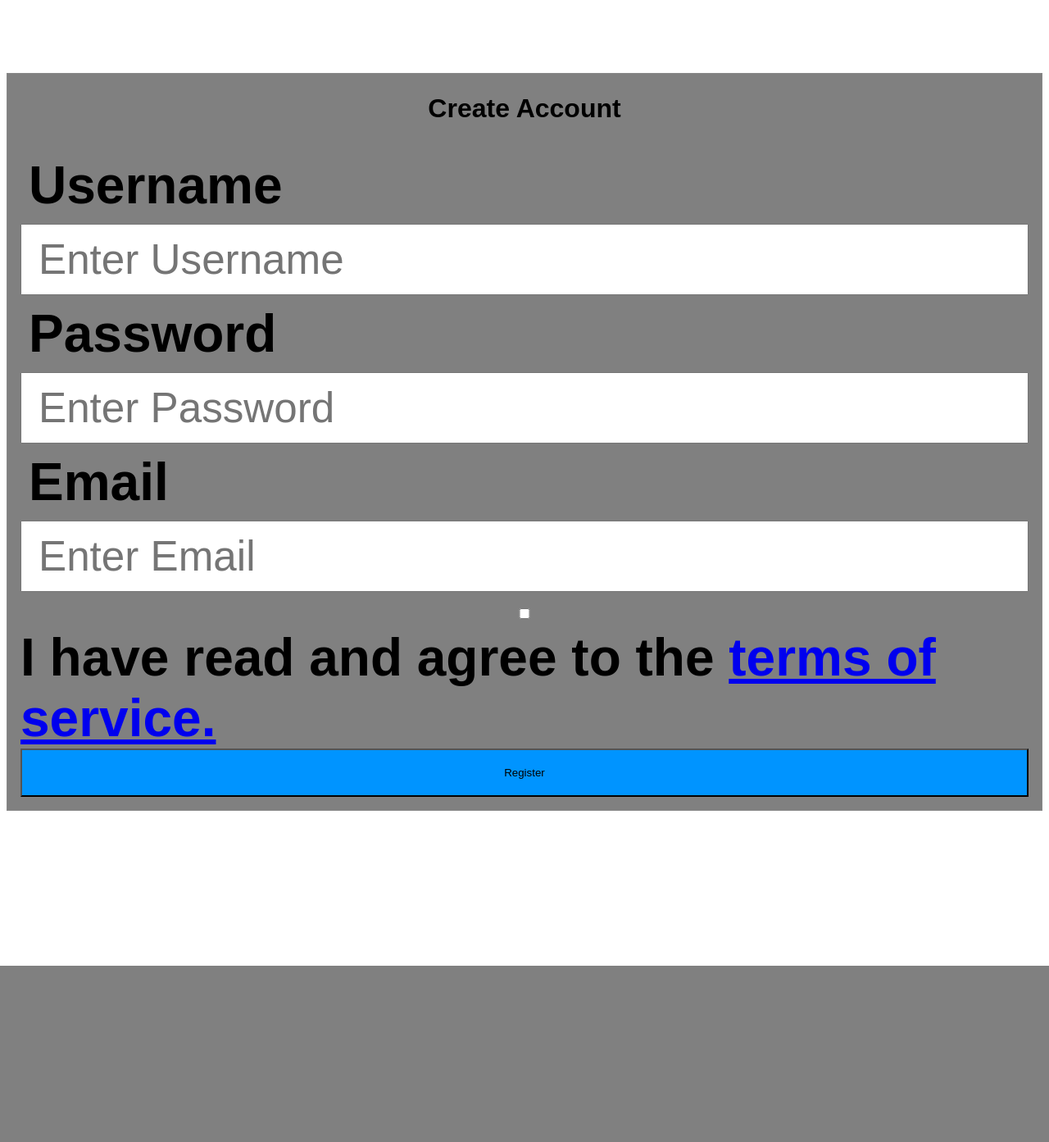
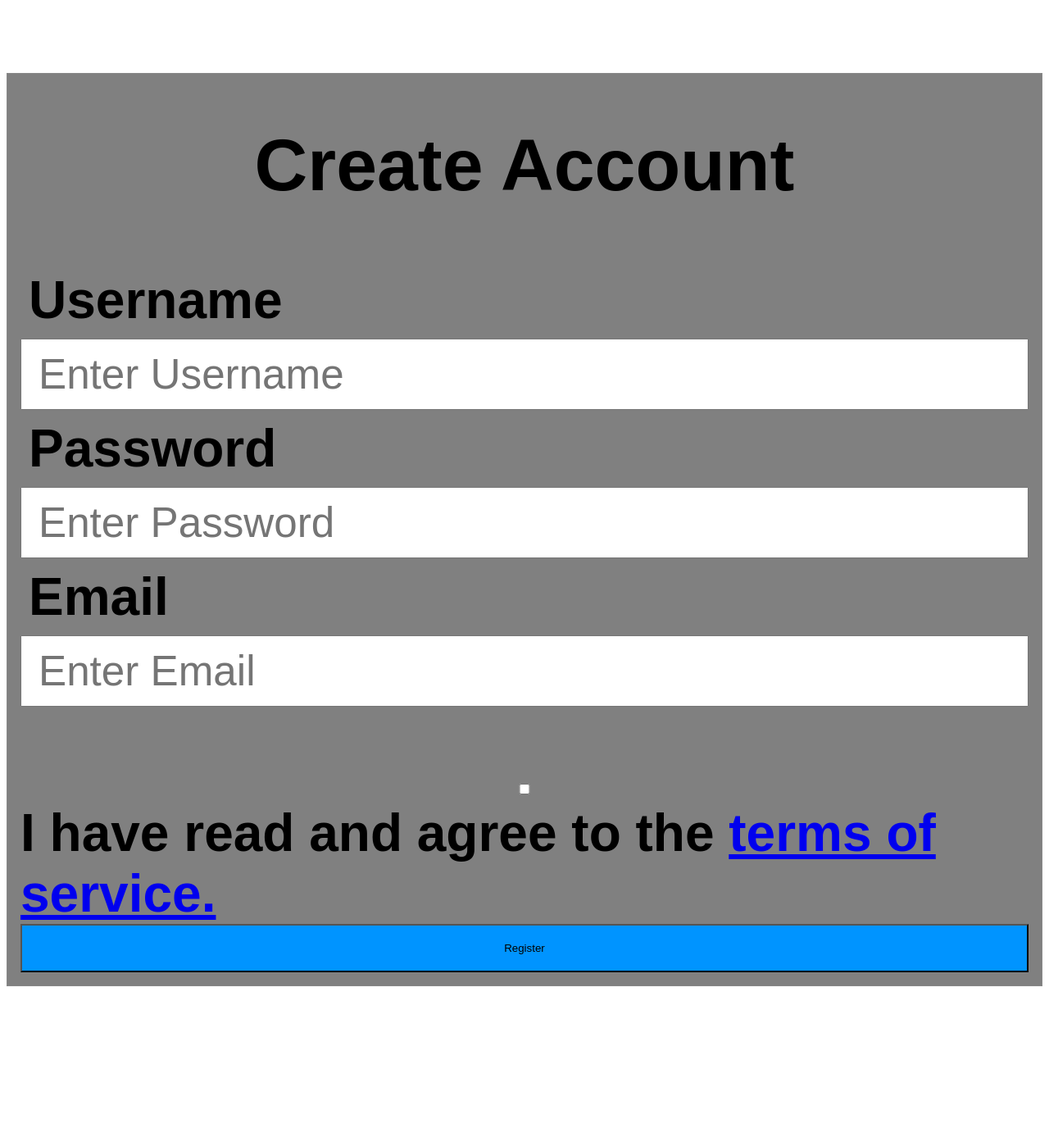
Before and after one commit to Mihneass/Proiect-TW, a PHP site: page /register.php in a window 1280 px wide. Shown: the whole page at 82% size. Before the commit the page ends 1178 px from the top, so only its background shows below. Run offline with PHP 8.4, Linux system fonts and the light colour scheme.

Commit message:
Update register.php

```diff
--- a/register.php
+++ b/register.php
@@ -1,6 +1,6 @@
 ﻿<!DOCTYPE html>
 <html lang="en">
-
+    <meta name="viewport" content="width=device-width, initial-scale=1.0">
 <head>
 <title>Titlu</title>
 <link href="StyleSheet.css" rel="stylesheet" type="text/css">
@@ -9,32 +9,33 @@
 <body>
 
 
-    <div class="register">
+    <div id="mainID" class="main">
 
         <form class="continut">
             <div class="imgcontainer">
-                  <h1>
-                    Create Account
+                  <h1 style="font-size:7vw">   Create Account
                 </h1>
             </div>
 
             <div class="container">
 
                 <label for="uname"><b>Username</b></label>
-
+                <br />
                 <input type="text" placeholder="Enter Username" id="uname" required>
-
                 <br />
 
                 <label for="pass"><b>Password</b></label>
                 <br />
                 <input type="password" placeholder="Enter Password" id="pass" required>
+                <br />
 
                 <label for="email"><b>Email</b></label>
-
+                <br />
                 <input type="email" placeholder="Enter Email" id="email" required>
+                <br />
 
                 <label>
+                        <br />
                     <input type="checkbox" name="remember" required>
                     <b> I have read and agree to the <a href="terms.txt">terms of service.</a>
                     </b>
```
